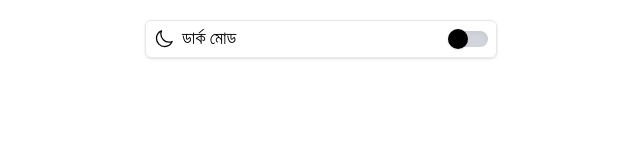
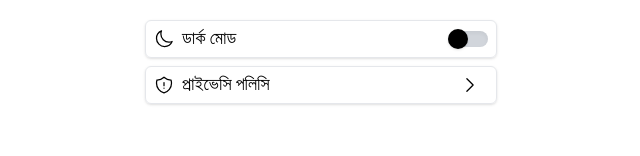
Before and after one commit to monzuralam/recipe-cookbook-app, a Vue app: page /settings in a window 1280 px wide. Shown: the part 190-346 px from the top of the page, without its empty margins (319-959 px from the left). Built offline with nearby package versions, Linux system fonts and the light colour scheme.

Commit message:
privacy component has been added

```diff
--- a/src/routes/Settings.vue
+++ b/src/routes/Settings.vue
@@ -1,6 +1,7 @@
 <script setup>
 import "@fontsource/hind-siliguri/500.css";
 import DarkMode from "./../components/Settings/DarkMode.vue";
+import Privacy from "../components/Settings/Privacy.vue";
 </script>
 
 <template>
@@ -16,6 +17,7 @@ import DarkMode from "./../components/Settings/DarkMode.vue";
       </h2>
     </div>
     <DarkMode />
+    <Privacy />
   </div>
 </template>
 
```
